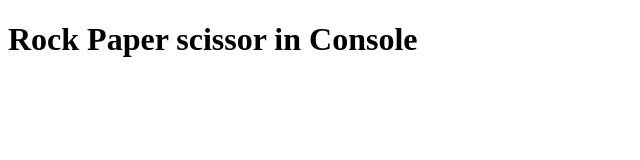
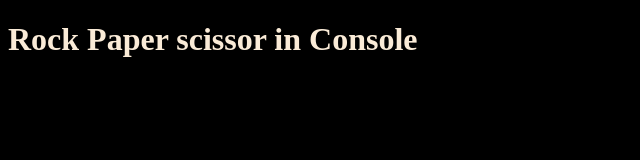
Before and after one commit to iamjoker021/rock-paper-scissor, a plain HTML site: page index.html in a window 1280 px wide. Shown: the whole page, without its empty margins (0-640 px from the left). Drawn offline with Linux system fonts and the light colour scheme.

Commit message:
Add background color and change text color
Since the screen is very bright changing background color to black and text to white

```diff
--- a/index.html
+++ b/index.html
@@ -5,6 +5,7 @@
     <meta name="viewport" content="width=device-width, initial-scale=1.0">
     <title>Rock Paper Scissor</title>
     <script src="./sandbox.js"></script>
+    <link rel="stylesheet" href="./styles.css">
 </head>
 <body>
     <h1>Rock Paper scissor in Console</h1>
--- /dev/null
+++ b/styles.css
@@ -0,0 +1,4 @@
+body {
+    background-color: black;
+    color: antiquewhite;
+}
```
